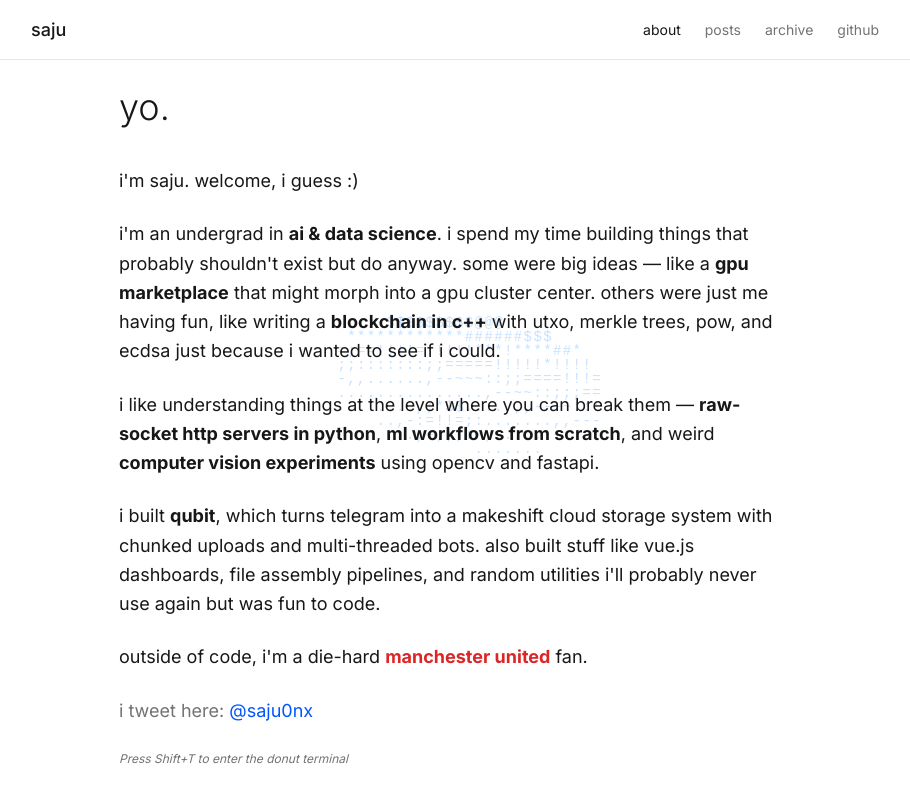
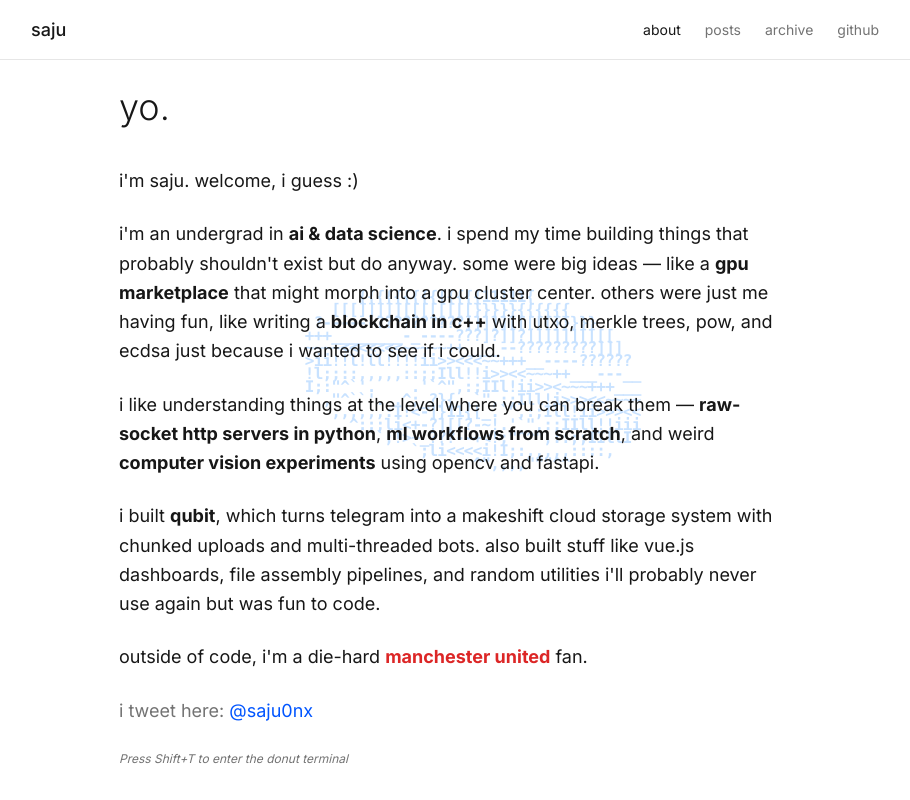
Before and after one commit to iam-saju/iam-saju-reimagined, a React (Vite) app: page / in a window 1280 px wide. Shown: the top 800 px of the page, without its empty margins (185-1095 px from the left). Built offline with nearby package versions, Linux system fonts and the light colour scheme; a web font is replaced by a local one.

Commit message:
Refine ASCII donut visibility

```diff
--- a/src/components/DonutAnimation.tsx
+++ b/src/components/DonutAnimation.tsx
@@ -24,17 +24,17 @@ const DonutAnimation = ({ settings, isVisible }: DonutAnimationProps) => {
   const frameTimeRef = useRef<number[]>([]);
 
   useEffect(() => {
-    // Size configurations
+    // Size configurations - increased density
     const sizes = {
-      small: { width: 40, height: 20 },
-      medium: { width: 60, height: 30 },
-      large: { width: 80, height: 40 }
+      small: { width: 50, height: 25 },
+      medium: { width: 70, height: 35 },
+      large: { width: 90, height: 45 }
     };
 
     const size = sizes[settings.size];
 
-    // ASCII characters for shading (from darkest to brightest)
-    const chars = '.,-~:;=!*#$@';
+    // ASCII characters for shading (from darkest to brightest) - more variety
+    const chars = ' .\'`^",:;Il!i><~+_-?][}{1)(|\\/tfjrxnuvczXYUJCLQ0OZmwqpdbkhao*#MW&8%B@$';
 
     const render = (timestamp: number) => {
       if (settings.paused) {
@@ -57,9 +57,9 @@ const DonutAnimation = ({ settings, isVisible }: DonutAnimationProps) => {
       const output = Array(size.height).fill(null).map(() => Array(size.width).fill(' '));
       const zbuffer = Array(size.height).fill(null).map(() => Array(size.width).fill(0));
 
-      // Donut rendering algorithm (a1k0n's approach)
-      for (let j = 0; j < 6.28; j += 0.07) {
-        for (let i = 0; i < 6.28; i += 0.02) {
+      // Donut rendering algorithm with denser sampling
+      for (let j = 0; j < 6.28; j += 0.03) { // Reduced from 0.07 to 0.03
+        for (let i = 0; i < 6.28; i += 0.01) { // Reduced from 0.02 to 0.01
           const c = Math.sin(i);
           const d = Math.cos(j);
           const e = Math.sin(A.current);
@@ -72,13 +72,14 @@ const DonutAnimation = ({ settings, isVisible }: DonutAnimationProps) => {
           const n = Math.sin(B.current);
           const t = c * h * g - f * e;
 
-          const x = Math.floor(size.width / 2 + (size.width / 3) * D * (l * h * m - t * n));
-          const y = Math.floor(size.height / 2 + (size.height / 4) * D * (l * h * n + t * m));
-          const luminance = Math.floor(8 * ((f * e - c * d * g) * m - c * d * e - f * g - l * d * n));
+          const x = Math.floor(size.width / 2 + (size.width / 2.5) * D * (l * h * m - t * n));
+          const y = Math.floor(size.height / 2 + (size.height / 3) * D * (l * h * n + t * m));
+          const luminance = Math.floor(12 * ((f * e - c * d * g) * m - c * d * e - f * g - l * d * n));
 
           if (y >= 0 && y < size.height && x >= 0 && x < size.width && D > zbuffer[y][x]) {
             zbuffer[y][x] = D;
-            output[y][x] = luminance > 0 ? chars[Math.min(Math.max(luminance, 0), chars.length - 1)] : '.';
+            const charIndex = Math.max(0, Math.min(luminance + 8, chars.length - 1));
+            output[y][x] = chars[charIndex];
           }
         }
       }
@@ -104,9 +105,9 @@ const DonutAnimation = ({ settings, isVisible }: DonutAnimationProps) => {
   }, [settings]);
 
   const fontSize = {
-    small: 'text-xs',
-    medium: 'text-sm',
-    large: 'text-base'
+    small: 'text-sm',
+    medium: 'text-base',
+    large: 'text-lg'
   };
 
   return (
@@ -121,9 +122,10 @@ const DonutAnimation = ({ settings, isVisible }: DonutAnimationProps) => {
         style={{
           color: settings.color,
           whiteSpace: 'pre',
-          fontFamily: 'monospace',
-          lineHeight: 1,
-          letterSpacing: '0.1em'
+          fontFamily: 'Consolas, "Courier New", monospace',
+          lineHeight: 0.8,
+          letterSpacing: '-0.05em',
+          fontWeight: 'bold'
         }}
       >
         {asciiOutput}
```
